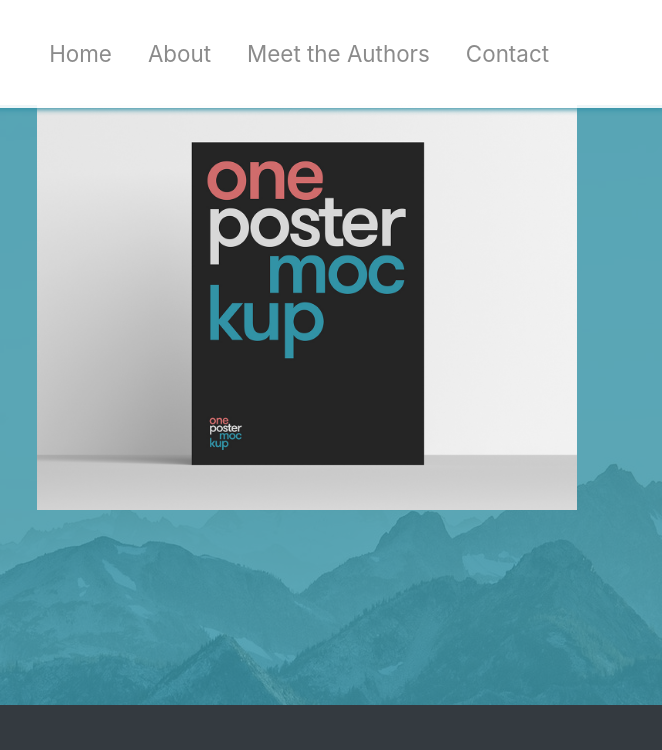
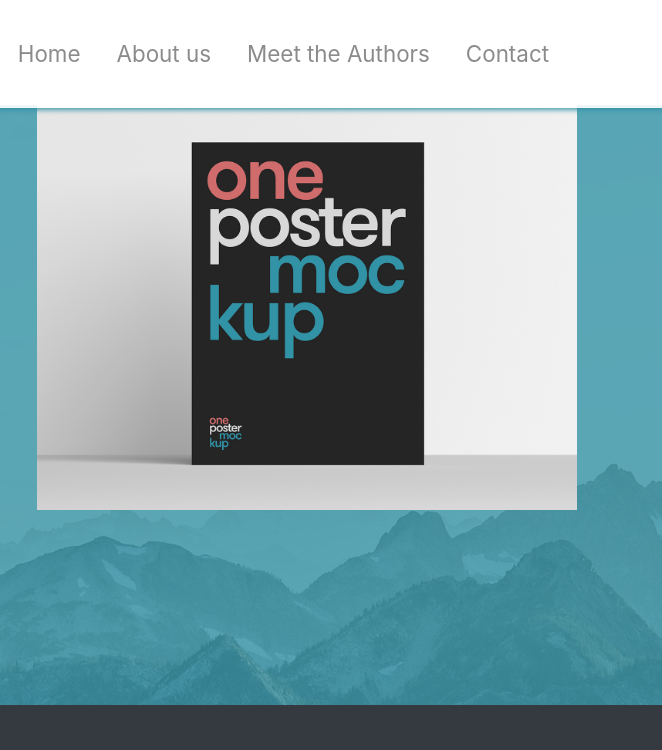
Before and after one commit to praveen5959/mizuxe, a plain HTML site: page index.html in a window 1280 px wide. Shown: the top 750 px of the page, 618-1280 px from the left. Drawn offline with Linux system fonts and the light colour scheme.

Commit message:
check this

```diff
--- a/index.html
+++ b/index.html
@@ -22,7 +22,7 @@
             <a href="#home" class="nav-link">Home</a>
           </li>
           <li class="nav-item">
-            <a href="#about" class="nav-link">About</a>
+            <a href="#about" class="nav-link">About us</a>
           </li>
           <li class="nav-item">
             <a href="#authors" class="nav-link">Meet the Authors</a>
```
